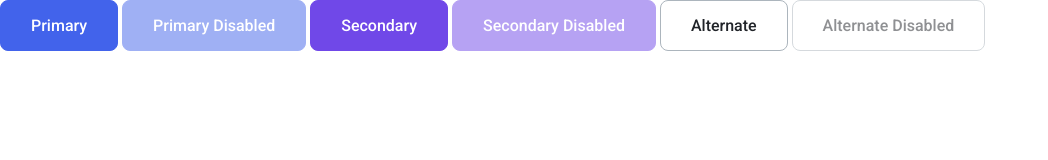
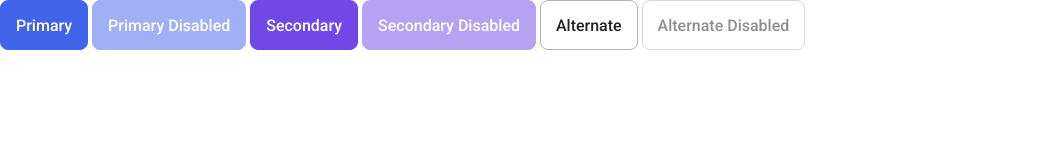
Before and after one commit to js-tasks-ru/htmlcss-20220317_dimau777, a website: page 03-lection1/01-button/index.html in a window 1280 px wide. Shown: the whole page, without its empty margins (0-1048 px from the left). Drawn offline with Linux system fonts and the light colour scheme.

Commit message:
Fix some details regarding button

```diff
--- a/03-lection1/01-button/button.css
+++ b/03-lection1/01-button/button.css
@@ -1,21 +1,16 @@
 /* Стилизация кнопки */
 .button {
-    background-color: var(--primary-button-color);
-    border: 1px solid var(--primary-button-color);
+    box-sizing: border-box;
     border-radius: 8px;
-    padding: 15px 30px;
+    padding: 15px 15px 14px 15px;
     text-align: center;
+    font-family: var(--main-font-family);
     font-weight: 500;
     font-style: normal;
     font-size: 16px;
     line-height: 19px;
-    color: var(--white);
     cursor: pointer;
     transition: opacity 200ms ease-in-out, background 200ms ease-in-out;
-}
-
-.button:hover:not(:disabled) {
-    background-color: var(--primary-button-hover-color);
 }
 
 .button:disabled {
@@ -23,8 +18,19 @@
     cursor: not-allowed;
 }
 
+.button_primary {
+    background-color: var(--primary-button-color);
+    color: var(--white);
+    border: 1px solid var(--primary-button-color);
+}
+
+.button_primary:hover:not(:disabled) {
+    background-color: var(--primary-button-hover-color);
+}
+
 .button_secondary {
     background-color: var(--secondary-button-color);
+    color: var(--white);
     border: 1px solid var(--secondary-button-color);
 }
 
--- a/03-lection1/01-button/index.html
+++ b/03-lection1/01-button/index.html
@@ -6,8 +6,8 @@
         <link rel="stylesheet" href="./button.css">
     </head>
     <body>
-        <button class="button">Primary</button>
-        <button class="button" disabled>Primary Disabled</button>
+        <button class="button button_primary">Primary</button>
+        <button class="button button_primary" disabled>Primary Disabled</button>
         <button class="button button_secondary">Secondary</button>
         <button class="button button_secondary" disabled>Secondary Disabled</button>
         <button class="button button_alternate">Alternate</button>
--- a/assets/css/main.css
+++ b/assets/css/main.css
@@ -25,6 +25,8 @@
     --secondary-button-hover-color: #5028C6;
     --alternate-button-color: var(--white);
     --alternate-button-hover-color: var(--white);
+
+    --main-font-family: 'Roboto', sans-serif;
 }
 
 * {
```
